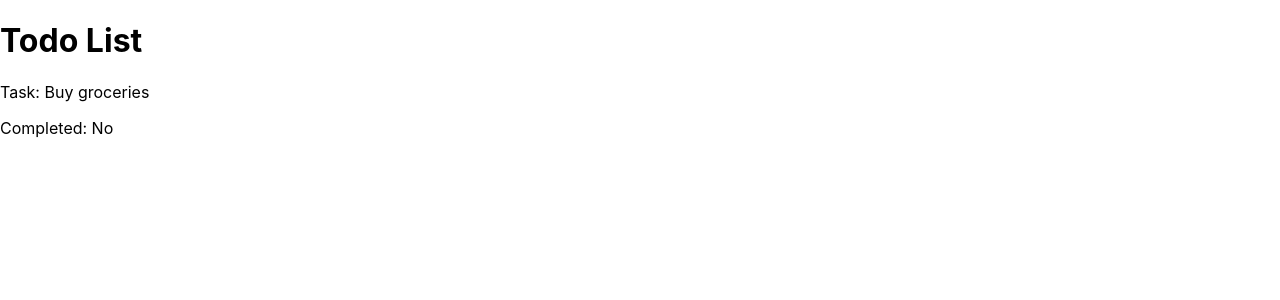
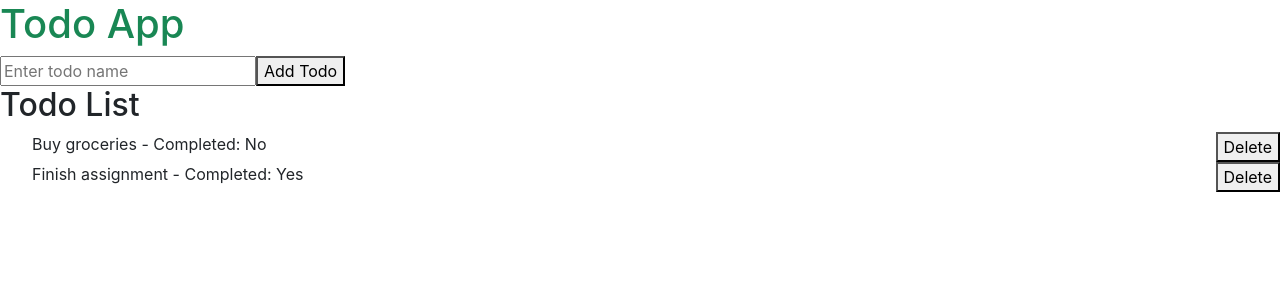
Before and after one commit to huoyueyuyuan/react-redux-todolist, a React (Create React App) app: page / in a window 1280 px wide. Shown: the top 300 px of the page. Built offline with nearby package versions, Linux system fonts and the light colour scheme.

Commit message:
添加相关组件

```diff
--- a/package.json
+++ b/package.json
@@ -3,14 +3,16 @@
   "version": "0.1.0",
   "private": true,
   "dependencies": {
+    "@babel/plugin-proposal-private-property-in-object": "^7.21.11",
+    "@fortawesome/fontawesome-free": "^6.4.2",
     "@testing-library/jest-dom": "^5.17.0",
     "@testing-library/react": "^13.4.0",
     "@testing-library/user-event": "^13.5.0",
+    "bootstrap": "^5.3.1",
     "react": "^18.2.0",
     "react-dom": "^18.2.0",
     "react-scripts": "5.0.1",
-    "web-vitals": "^2.1.4",
-    "@babel/plugin-proposal-private-property-in-object":"^7.21.11"
+    "web-vitals": "^2.1.4"
   },
   "scripts": {
     "start": "react-scripts start",
--- a/src/App.tsx
+++ b/src/App.tsx
@@ -1,18 +1,32 @@
-// 在另一个组件中使用的示例
-import React from 'react';
-import TodoItem from './components/TodoItem';
-import { Todo } from './types';
+// App.tsx
+import React, { useState } from 'react';
+import { Todo } from './types'; // 假设你之前定义了 Todo 类型
+import AddTodoForm from './components/AddTodo';
+import ShowTodoList from './components/ShowTodoList';
 
 function App() {
-  const todo: Todo = {
-    name: 'Buy groceries',
-    completed: false,
+  const initialTodos: Todo[] = [
+    { name: 'Buy groceries', completed: false },
+    { name: 'Finish assignment', completed: true },
+    // ... 添加更多待办事项
+  ];
+
+  const [todos, setTodos] = useState<Todo[]>(initialTodos);
+
+  const handleDeleteTodo = (index: number) => {
+    const newTodos = todos.filter((_, i) => i !== index);
+    setTodos(newTodos);
+  };
+
+  const handleAddTodo = (newTodo: Todo) => {
+    setTodos(prevTodos => [...prevTodos, newTodo]);
   };
 
   return (
     <div>
-      <h1>Todo List</h1>
-      <TodoItem todo={todo} />
+      <h1 className='text-success'>Todo App</h1>
+      <AddTodoForm onAddTodo={handleAddTodo} />
+      <ShowTodoList todos={todos} onDeleteTodo={handleDeleteTodo} />
     </div>
   );
 }
--- /dev/null
+++ b/src/components/AddTodo.tsx
@@ -0,0 +1,39 @@
+// AddTodoForm.tsx
+import React, { useState } from 'react';
+import { Todo } from '../types';
+
+interface AddTodoFormProps {
+  onAddTodo: (todo: Todo) => void;
+}
+
+const AddTodoForm: React.FC<AddTodoFormProps> = ({ onAddTodo }) => {
+  const [newTodo, setNewTodo] = useState<Todo>({ name: '', completed: false });
+
+  const handleInputChange = (event: React.ChangeEvent<HTMLInputElement>) => {
+    const { name, value } = event.target;
+    setNewTodo(prevTodo => ({ ...prevTodo, [name]: value }));
+  };
+
+  const handleSubmit = (event: React.FormEvent) => {
+    event.preventDefault();
+    if (newTodo.name.trim()) {
+      onAddTodo(newTodo);
+      setNewTodo({ name: '', completed: false });
+    }
+  };
+
+  return (
+    <form onSubmit={handleSubmit}>
+      <input
+        type="text"
+        name="name"
+        placeholder="Enter todo name"
+        value={newTodo.name}
+        onChange={handleInputChange}
+      />
+      <button type="submit">Add Todo</button>
+    </form>
+  );
+};
+
+export default AddTodoForm;
--- a/src/components/ShowTodoList.tsx
+++ b/src/components/ShowTodoList.tsx
@@ -13,9 +13,9 @@ const ShowTodoList: React.FC<ShowTodoListProps> = ({ todos, onDeleteTodo }) => {
       <h2>Todo List</h2>
       <ul>
         {todos.map((todo, index) => (
-          <li key={index}>
+          <li key={index} className='d-flex justify-content-between'>
             {todo.name} - Completed: {todo.completed ? 'Yes' : 'No'}
-            <button onClick={() => onDeleteTodo(index)}>Delete</button>
+            <button onClick={() => onDeleteTodo(index)} className='d-flex '>Delete</button>
           </li>
         ))}
       </ul>
--- a/src/index.css
+++ b/src/index.css
@@ -1,3 +1,7 @@
+@import 'bootstrap/dist/css/bootstrap.min.css';
+@import '@fortawesome/fontawesome-free/css/all.min.css';
+
+
 body {
   margin: 0;
   font-family: -apple-system, BlinkMacSystemFont, 'Segoe UI', 'Roboto', 'Oxygen',
@@ -5,6 +9,8 @@ body {
     sans-serif;
   -webkit-font-smoothing: antialiased;
   -moz-osx-font-smoothing: grayscale;
+
+
 }
 
 code {
```
Also changed, not shown: 1 other file (tests, documents, lock files or other folders).
